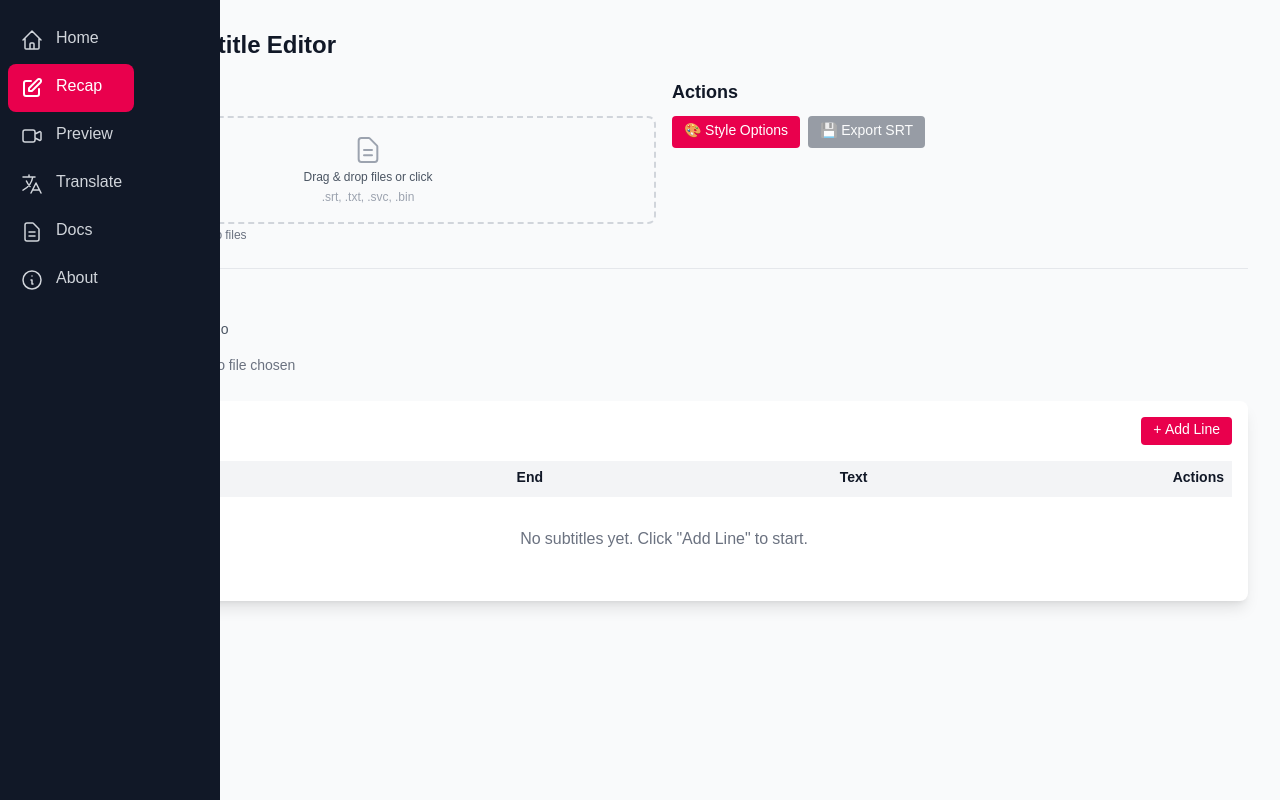
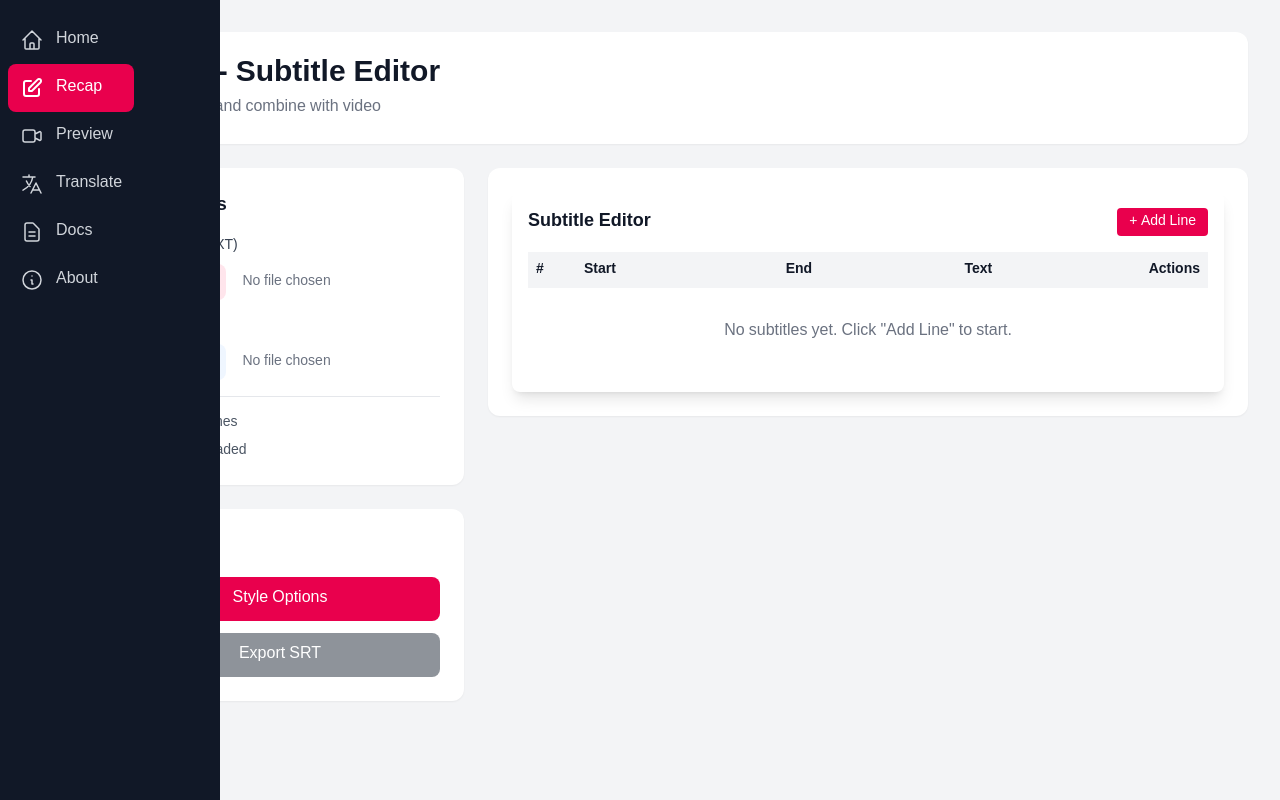
Before and after one commit to amkyawdev/recap-v3, a Next.js app: page /recap in a window 1280 px wide. Built offline with nearby package versions, Linux system fonts and the light colour scheme.

Commit message:
Professional layout for recap page

```diff
--- a/src/app/recap/page.tsx
+++ b/src/app/recap/page.tsx
@@ -7,7 +7,6 @@ import MobileButton from '@/components/ui/MobileButton';
 import SideMenu from '@/components/ui/SideMenu';
 import SubtitleEditor from '@/components/subtitle/SubtitleEditor';
 import SubtitleDialog from '@/components/subtitle/SubtitleDialog';
-import MultiFileUpload from '@/components/file/MultiFileUpload';
 import RewrapMuxer from '@/components/file/RewrapMuxer';
 import { SubtitleLine, SubtitleStyle } from '@/types/subtitle';
 import { parseSRTFile } from '@/components/subtitle/SrtParser';
@@ -31,8 +30,8 @@ export default function RecapPage() {
   const [videoUrl, setVideoUrl] = useState('');
   const [muxedVideoUrl, setMuxedVideoUrl] = useState('');
 
-  const handleFileUpload = async (files: File[]) => {
-    const file = files[0];
+  const handleFileUpload = async (e: React.ChangeEvent<HTMLInputElement>) => {
+    const file = e.target.files?.[0];
     if (!file) return;
 
     const ext = file.name.split('.').pop()?.toLowerCase();
@@ -57,8 +56,8 @@ export default function RecapPage() {
     }
   };
 
-  const handleVideoUpload = (files: File[]) => {
-    const file = files[0];
+  const handleVideoUpload = (e: React.ChangeEvent<HTMLInputElement>) => {
+    const file = e.target.files?.[0];
     if (file) {
       const url = URL.createObjectURL(file);
       setVideoUrl(url);
@@ -79,100 +78,133 @@ export default function RecapPage() {
   };
 
   return (
-
-      <div className="min-h-screen bg-gray-50">
+    <div className="min-h-screen bg-gray-100">
       <SideMenu />
       <MobileButton />
 
-        <div className="ml-12 p-4 md:p-8">
-          <h1 className="text-2xl font-bold text-gray-900 mb-4">Recap - Subtitle Editor</h1>
+      <div className="ml-0 md:ml-16 p-4 md:p-8 max-w-7xl mx-auto">
+        {/* Header */}
+        <div className="bg-white rounded-xl shadow-sm p-6 mb-6">
+          <h1 className="text-2xl md:text-3xl font-bold text-gray-900">Recap - Subtitle Editor</h1>
+          <p className="text-gray-500 mt-1">Edit subtitles and combine with video</p>
+        </div>
 
-          <div className="grid grid-cols-1 lg:grid-cols-2 gap-4">
+        <div className="grid grid-cols-1 lg:grid-cols-3 gap-6">
+          {/* Left Column - Upload & Actions */}
+          <div className="lg:col-span-1 space-y-6">
+            {/* Upload Card */}
+            <div className="bg-white rounded-xl shadow-sm p-6">
+              <h2 className="text-lg font-semibold text-gray-900 mb-4">Upload Files</h2>
+
+              <div className="space-y-4">
                 <div>
-              <h2 className="text-lg font-semibold mb-2">Upload Files</h2>
-              <MultiFileUpload onUpload={handleFileUpload} />
-              <p className="text-xs text-gray-500 mt-1">Upload SRT, TXT, or Video files</p>
+                  <label className="block text-sm font-medium text-gray-700 mb-2">Subtitle (SRT/TXT)</label>
+                  <input
+                    type="file"
+                    accept=".srt,.txt"
+                    onChange={handleFileUpload}
+                    className="block w-full text-sm text-gray-500 file:mr-4 file:py-2 file:px-4 file:rounded-lg file:border-0 file:text-sm file:font-medium file:bg-strawberry-50 file:text-strawberry-700 hover:file:bg-strawberry-100 cursor-pointer"
+                  />
                 </div>
 
                 <div>
-              <h2 className="text-lg font-semibold mb-2">Actions</h2>
-              <div className="flex flex-wrap gap-2">
+                  <label className="block text-sm font-medium text-gray-700 mb-2">Video File</label>
+                  <input
+                    type="file"
+                    accept="video/*"
+                    onChange={handleVideoUpload}
+                    className="block w-full text-sm text-gray-500 file:mr-4 file:py-2 file:px-4 file:rounded-lg file:border-0 file:text-sm file:font-medium file:bg-blue-50 file:text-blue-700 hover:file:bg-blue-100 cursor-pointer"
+                  />
+                </div>
+              </div>
+
+              {/* File Status */}
+              <div className="mt-4 pt-4 border-t">
+                <div className="flex items-center gap-2 text-sm">
+                  <span className={`w-2 h-2 rounded-full ${lines.length > 0 ? 'bg-green-500' : 'bg-gray-300'}`}></span>
+                  <span className="text-gray-600">Subtitles: {lines.length} lines</span>
+                </div>
+                <div className="flex items-center gap-2 text-sm mt-2">
+                  <span className={`w-2 h-2 rounded-full ${videoUrl ? 'bg-blue-500' : 'bg-gray-300'}`}></span>
+                  <span className="text-gray-600">Video: {videoUrl ? 'Loaded' : 'Not loaded'}</span>
+                </div>
+              </div>
+            </div>
+
+            {/* Actions Card */}
+            <div className="bg-white rounded-xl shadow-sm p-6">
+              <h2 className="text-lg font-semibold text-gray-900 mb-4">Actions</h2>
+
+              <div className="space-y-3">
                 <motion.button
                   whileHover={{ scale: 1.02 }}
                   whileTap={{ scale: 0.98 }}
                   onClick={() => setDialogOpen(true)}
-                  className="px-3 py-1.5 bg-strawberry-500 text-white rounded text-sm"
+                  className="w-full px-4 py-2.5 bg-strawberry-500 text-white rounded-lg font-medium hover:bg-strawberry-600"
                 >
-                  🎨 Style Options
+                  Style Options
                 </motion.button>
+
                 <motion.button
                   whileHover={{ scale: 1.02 }}
                   whileTap={{ scale: 0.98 }}
                   onClick={handleExport}
                   disabled={lines.length === 0}
-                  className="px-3 py-1.5 bg-gray-700 text-white rounded text-sm disabled:opacity-50"
+                  className="w-full px-4 py-2.5 bg-gray-800 text-white rounded-lg font-medium disabled:opacity-50 disabled:cursor-not-allowed hover:bg-gray-900"
                 >
-                  💾 Export SRT
+                  Export SRT
                 </motion.button>
+
+                {videoUrl && lines.length > 0 && (
+                  <RewrapMuxer
+                    videoUrl={videoUrl}
+                    srtContent={lines.map(l => `${l.id}\n${l.startTime} --> ${l.endTime}\n${l.text}\n`).join('\n')}
+                    onComplete={(url) => setMuxedVideoUrl(url)}
+                  />
+                )}
               </div>
             </div>
           </div>
 
-          {/* Video Section */}
-          <div className="mt-6 border-t pt-4">
-            <h2 className="text-lg font-semibold mb-2">Video & Mux</h2>
-            <div className="grid grid-cols-1 md:grid-cols-2 gap-4">
-              <div>
-                <p className="text-sm text-gray-600 mb-2">Current Video: {videoUrl ? 'Loaded' : 'No video'}</p>
-                <input
-                  type="file"
-                  accept="video/*"
-                  onChange={(e) => {
-                    const file = e.target.files?.[0];
-                    if (file) {
-                      setVideoUrl(URL.createObjectURL(file));
-                    }
-                  }}
-                  className="block w-full text-sm text-gray-500 file:mr-4 file:py-2 file:px-4 file:rounded file:border-0 file:text-sm file:font-semibold file:bg-strawberry-50 file:text-strawberry-700 hover:file:bg-strawberry-100"
-                />
-              </div>
-              <div className="flex items-center gap-2">
-                {videoUrl && lines.length > 0 && (
-                  <RewrapMuxer
-                    videoUrl={videoUrl}
-                    srtContent={lines.map(l => `${l.id}\n${l.startTime} --> ${l.endTime}\n${l.text}\n`).join('\n')}
-                    onComplete={(url) => {
-                      setMuxedVideoUrl(url);
-                    }}
-                  />
-                )}
-              </div>
-            </div>
-
+          {/* Right Column - Editor & Preview */}
+          <div className="lg:col-span-2 space-y-6">
             {/* Video Preview */}
             {(videoUrl || muxedVideoUrl) && (
-              <div className="mt-4">
-                <h3 className="font-semibold mb-2">Video Preview</h3>
+              <div className="bg-white rounded-xl shadow-sm p-6">
+                <h2 className="text-lg font-semibold text-gray-900 mb-4">Video Preview</h2>
                 {muxedVideoUrl ? (
                   <div>
-                    <video controls className="w-full max-w-2xl rounded-lg" src={muxedVideoUrl} />
+                    <video controls className="w-full rounded-lg bg-black" src={muxedVideoUrl} />
+                    <div className="mt-4 flex gap-3">
                       <a
                         href={muxedVideoUrl}
                         download="video-with-subtitles.mp4"
-                      className="inline-block mt-2 px-4 py-2 bg-green-600 text-white rounded hover:bg-green-700"
+                        className="inline-flex items-center gap-2 px-4 py-2 bg-green-600 text-white rounded-lg hover:bg-green-700"
                       >
-                      ⬇️ Download Video
+                        <svg className="w-4 h-4" fill="none" stroke="currentColor" viewBox="0 0 24 24">
+                          <path strokeLinecap="round" strokeLinejoin="round" strokeWidth={2} d="M4 16v1a3 3 0 003 3h10a3 3 0 003-3v-1m-4-4l-4 4m0 0l-4-4m4 4V4" />
+                        </svg>
+                        Download Video
                       </a>
+                      <button
+                        onClick={() => setMuxedVideoUrl('')}
+                        className="px-4 py-2 text-gray-600 hover:text-gray-900"
+                      >
+                        Clear
+                      </button>
+                    </div>
                   </div>
                 ) : (
-                  <video controls className="w-full max-w-2xl rounded-lg" src={videoUrl} />
+                  <video controls className="w-full rounded-lg bg-black" src={videoUrl} />
                 )}
               </div>
             )}
+
+            {/* Subtitle Editor */}
+            <div className="bg-white rounded-xl shadow-sm p-6">
+              <SubtitleEditor lines={lines} onChange={setLines} />
             </div>
-
-          <div className="mt-4">
-            <SubtitleEditor lines={lines} onChange={setLines} />
+          </div>
         </div>
 
         <SubtitleDialog
@@ -183,6 +215,5 @@ export default function RecapPage() {
         />
       </div>
     </div>
-
   );
 }
```
Lines whose indentation alone changed are shown as unchanged.
